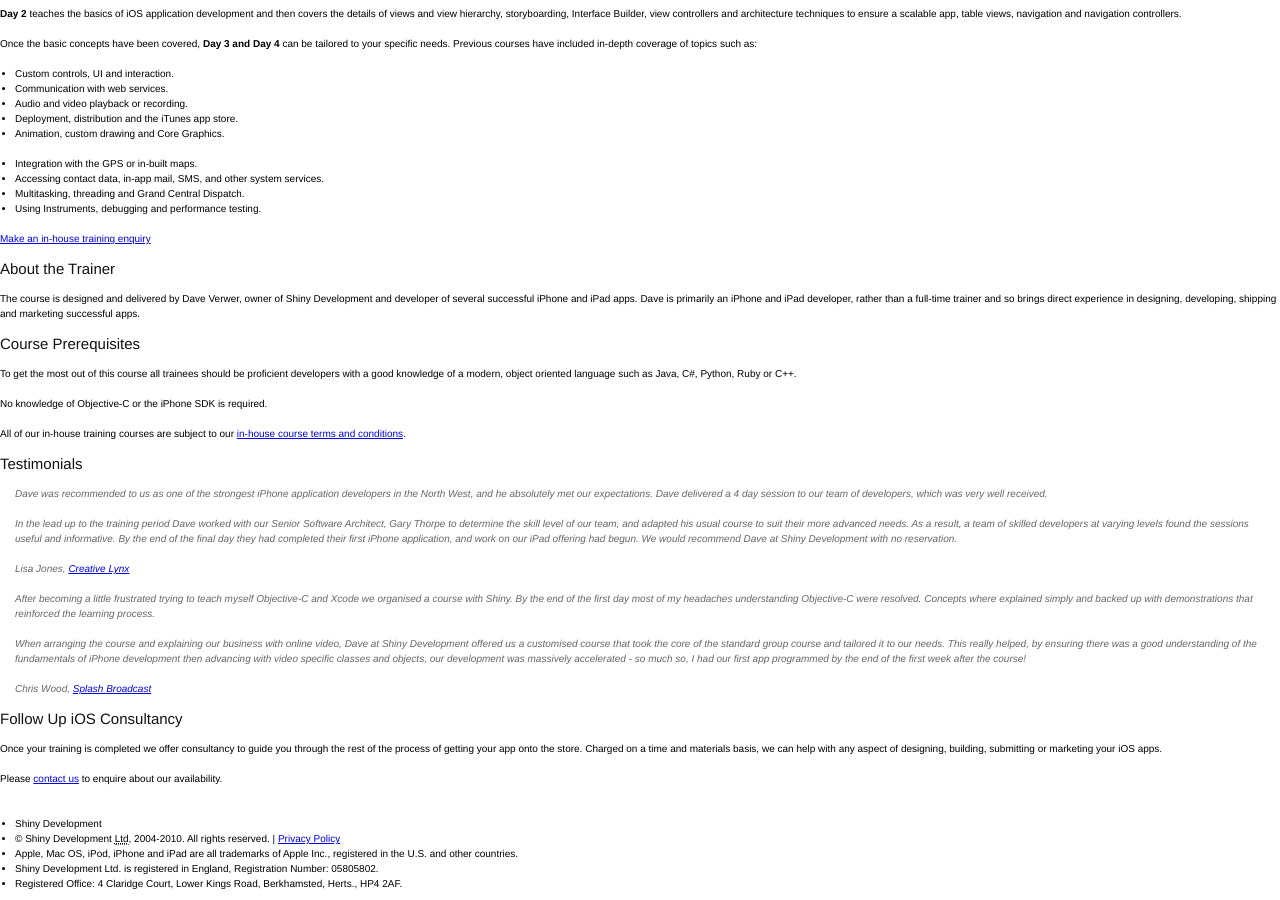
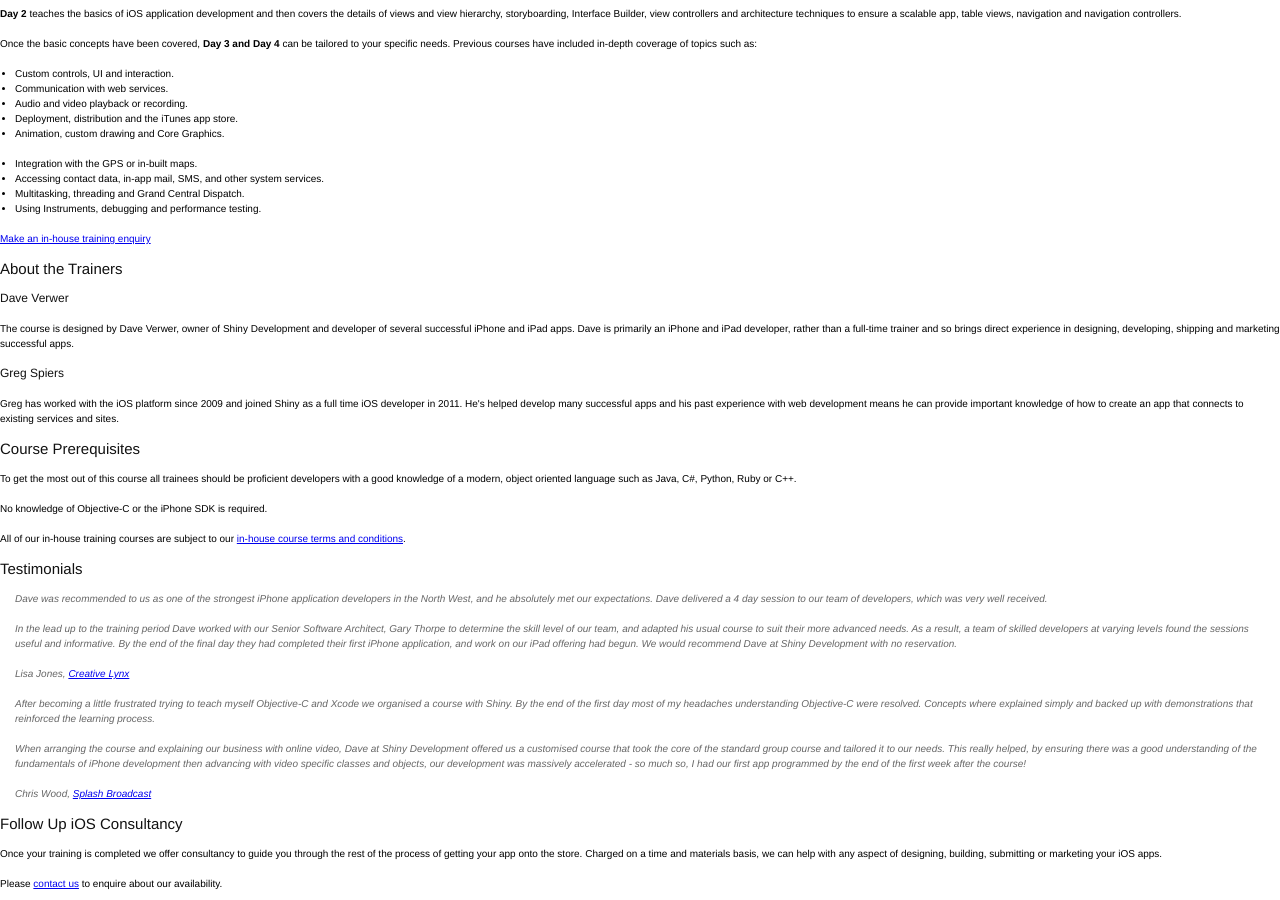
Before and after one commit to shinydevelopment/ShinyDevelopment-Holding, a Jekyll site: the page built from in-house-training.html, in a window 1280 px wide and 900 px high, scrolled down 598 px. Built offline with Jekyll 4.4.1, drawn with Linux system fonts in a browser that asks for light colours; Markdown is read by kramdown in place of the engine named in the settings; comment, search, counter and statistics services are not loaded.

Commit message:
Added Greg bio to in-house training and removed 'delivered by' from Dave bio.

```diff
--- a/_includes/daveverwer-bio.html
+++ b/_includes/daveverwer-bio.html
@@ -1 +1 @@
-<p>The course is designed and delivered by Dave Verwer, owner of Shiny Development and developer of several successful iPhone and iPad apps. Dave is primarily an iPhone and iPad developer, rather than a full-time trainer and so brings direct experience in designing, developing, shipping and marketing successful apps.</p>
+<p>The course is designed by Dave Verwer, owner of Shiny Development and developer of several successful iPhone and iPad apps. Dave is primarily an iPhone and iPad developer, rather than a full-time trainer and so brings direct experience in designing, developing, shipping and marketing successful apps.</p>
--- /dev/null
+++ b/_includes/gregspiers-bio.html
@@ -0,0 +1 @@
+<p>Greg has worked with the iOS platform since 2009 and joined Shiny as a full time iOS developer in 2011. He's helped develop many successful apps and his past experience with web development means he can provide important knowledge of how to create an app that connects to existing services and sites.</p>
--- a/in-house-training.html
+++ b/in-house-training.html
@@ -40,8 +40,11 @@
       <p class="fancy-link"><a href="/in-house-iphone-training-enquiry/">Make an in-house training enquiry</a></p>
     </div>
     <div class="section">
-      <h3>About the Trainer</h3>
+      <h3>About the Trainers</h3>
+      <h4>Dave Verwer</h4>
       {% include daveverwer-bio.html %}
+      <h4>Greg Spiers</h4>
+      {% include gregspiers-bio.html %}
       {% include prerequisites.html %}
       <p>All of our in-house training courses are subject to our <a href="/in-house-course-terms-and-conditions/">in-house course terms and conditions</a>.</p>
     </div>
```
